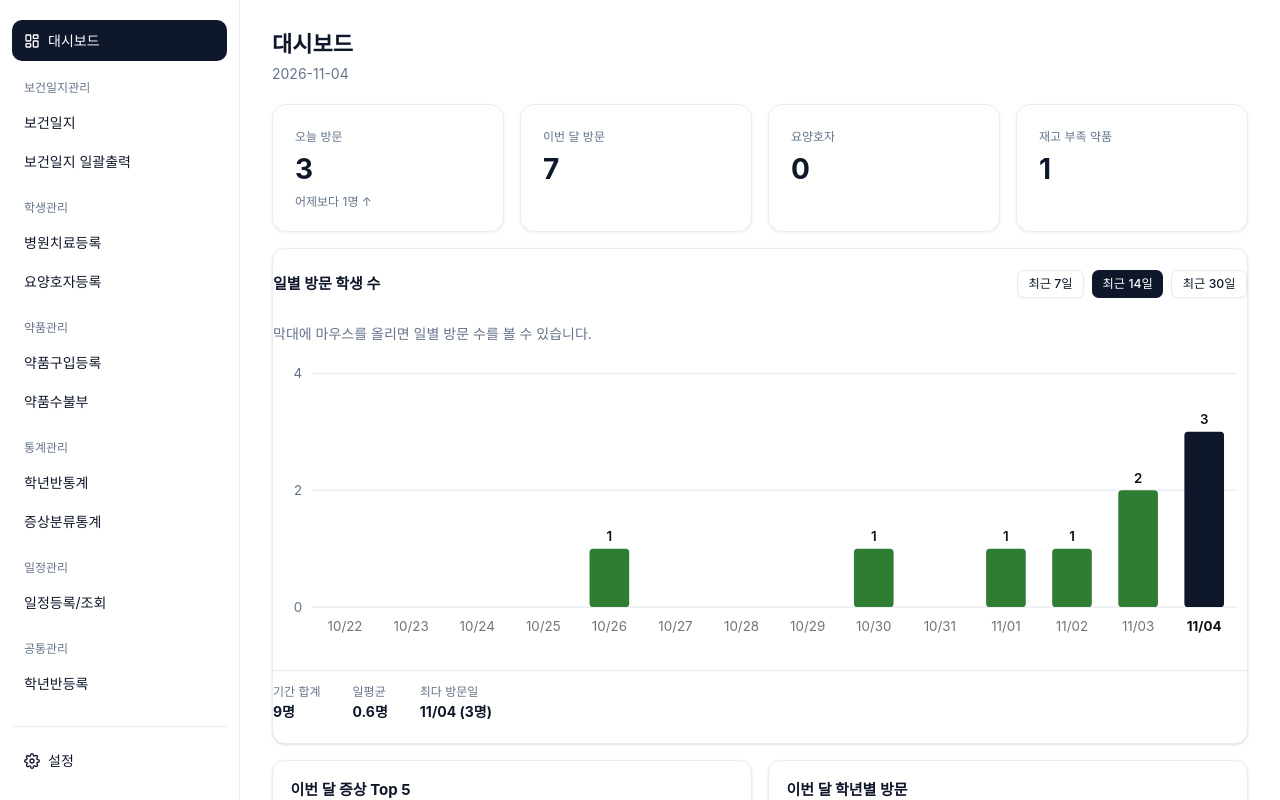
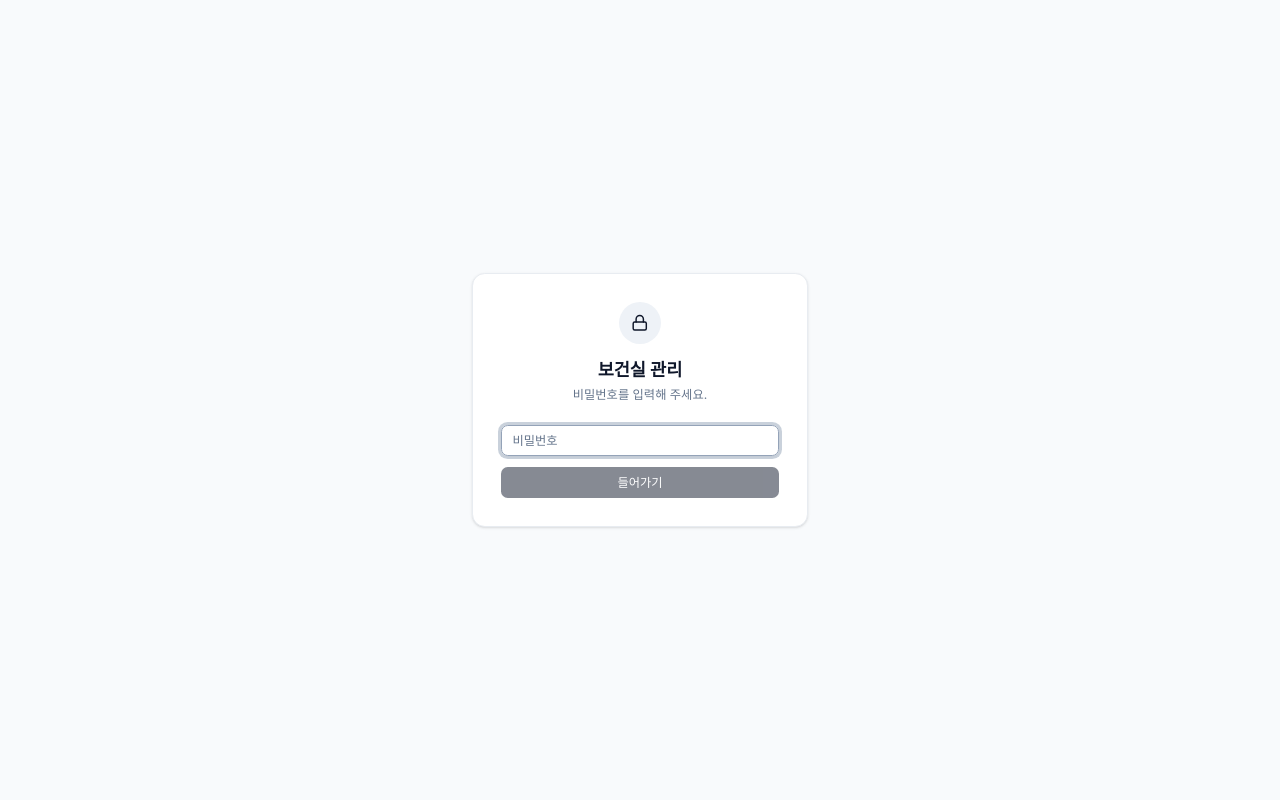
Before and after one commit to dhdmstoa2010/health-room, a React (Vite) app in the folder apps/admin/: page / in a window 1280 px wide. Shown: the top 800 px of the page. Built offline with nearby package versions, Linux system fonts and the light colour scheme; no server answers.

Commit message:
feat :: 어드민 비밀번호 로그인 페이지 및 인증 연동

```diff
--- a/apps/admin/src/App.tsx
+++ b/apps/admin/src/App.tsx
@@ -1,5 +1,7 @@
 import { useEffect, useState, type ComponentType } from 'react'
 import { Sidebar } from '@/layout/Sidebar'
+import { useAuthed } from '@/lib/auth'
+import Login from '@/pages/Login'
 import Chronic from '@/pages/students/Chronic'
 import Classes from '@/pages/Classes'
 import Dashboard from '@/pages/Dashboard'
@@ -30,6 +32,11 @@ const ROUTES: Record<string, ComponentType> = {
 const currentPath = () => window.location.hash.replace(/^#\/?/, '').split('/')[0] || 'dashboard'
 
 export default function App() {
+  const authed = useAuthed()
+  return authed ? <AdminShell /> : <Login />
+}
+
+function AdminShell() {
   const [path, setPath] = useState(currentPath)
   useEffect(() => {
     const onChange = () => setPath(currentPath())
--- a/apps/admin/src/layout/Sidebar.tsx
+++ b/apps/admin/src/layout/Sidebar.tsx
@@ -1,3 +1,5 @@
+import { LogOut } from 'lucide-react'
+import { logout } from '@/lib/auth'
 import { NAV } from './nav'
 
 export function Sidebar({ path, open = false }: { path: string; open?: boolean }) {
@@ -28,6 +30,10 @@ export function Sidebar({ path, open = false }: { path: string; open?: boolean }
         </svg>
         설정
       </a>
+      <button type="button" className="nav-link with-icon w-full text-left" onClick={logout}>
+        <LogOut size={16} aria-hidden="true" />
+        로그아웃
+      </button>
     </div>
   </aside>
   )
--- /dev/null
+++ b/apps/admin/src/lib/auth.ts
@@ -0,0 +1,94 @@
+import { useSyncExternalStore } from 'react'
+
+/**
+ * 어드민 인증(비밀번호 전용).
+ * - VITE_API_URL 이 있으면 POST {VITE_API_URL}/auth/login 으로 서버에 검증한다.
+ * - 없으면 개발 모드(`npm run dev`)에서만 목업으로 동작하며 VITE_ADMIN_PASSWORD(기본 admin1234)와 비교한다.
+ *   운영 빌드에서는 서버 없이 로그인할 수 없다.
+ */
+const TOKEN_KEY = 'health-room:admin:token'
+const API_URL = (import.meta.env.VITE_API_URL as string | undefined)?.replace(/\/$/, '')
+const MOCK_PASSWORD = (import.meta.env.VITE_ADMIN_PASSWORD as string | undefined) ?? 'admin1234'
+
+export class LoginError extends Error {
+  kind: 'wrong' | 'network'
+  constructor(kind: 'wrong' | 'network', message: string) {
+    super(message)
+    this.kind = kind
+  }
+}
+
+/* ---------- 토큰 저장 (탭을 닫으면 로그아웃되도록 sessionStorage) ---------- */
+const listeners = new Set<() => void>()
+const emit = () => listeners.forEach((l) => l())
+
+export function getToken(): string | null {
+  try {
+    return sessionStorage.getItem(TOKEN_KEY)
+  } catch {
+    return null
+  }
+}
+
+function setToken(token: string | null) {
+  try {
+    if (token) sessionStorage.setItem(TOKEN_KEY, token)
+    else sessionStorage.removeItem(TOKEN_KEY)
+  } catch {
+    /* 저장소를 못 쓰면 로그인 유지가 안 될 뿐이다 */
+  }
+  emit()
+}
+
+/* ---------- API ---------- */
+const delay = (ms: number) => new Promise((r) => setTimeout(r, ms))
+
+/** POST /auth/login  { password } → 200 { token } / 401 비밀번호 불일치 */
+export async function login(password: string): Promise<void> {
+  if (!API_URL) {
+    if (!import.meta.env.DEV) throw new LoginError('network', '서버 주소(VITE_API_URL)가 설정되지 않았습니다.')
+    await delay(300)
+    if (password !== MOCK_PASSWORD) throw new LoginError('wrong', '비밀번호가 올바르지 않습니다.')
+    return setToken('mock-admin-token')
+  }
+
+  let res: Response
+  try {
+    res = await fetch(`${API_URL}/auth/login`, {
+      method: 'POST',
+      headers: { 'Content-Type': 'application/json' },
+      body: JSON.stringify({ password }),
+    })
+  } catch {
+    throw new LoginError('network', '서버에 연결할 수 없습니다. 잠시 후 다시 시도해 주세요.')
+  }
+  if (res.status === 401) throw new LoginError('wrong', '비밀번호가 올바르지 않습니다.')
+  if (!res.ok) throw new LoginError('network', '로그인에 실패했습니다. 잠시 후 다시 시도해 주세요.')
+  const { token } = (await res.json()) as { token: string }
+  setToken(token)
+}
+
+export function logout() {
+  setToken(null)
+}
+
+/** 인증이 필요한 API 호출용: Authorization 헤더 + 401 이면 자동 로그아웃 */
+export async function authFetch(path: string, init: RequestInit = {}): Promise<Response> {
+  const headers = new Headers(init.headers)
+  const token = getToken()
+  if (token) headers.set('Authorization', `Bearer ${token}`)
+  const res = await fetch(`${API_URL ?? ''}${path}`, { ...init, headers })
+  if (res.status === 401) logout()
+  return res
+}
+
+/** 현재 로그인 여부 */
+export function useAuthed(): boolean {
+  return useSyncExternalStore(
+    (cb) => {
+      listeners.add(cb)
+      return () => listeners.delete(cb)
+    },
+    () => getToken() !== null,
+  )
+}
--- /dev/null
+++ b/apps/admin/src/pages/Login.tsx
@@ -0,0 +1,61 @@
+import { Lock } from 'lucide-react'
+import { useState, type FormEvent } from 'react'
+import { Button } from '@/components/ui/button'
+import { Card } from '@/components/ui/card'
+import { Input } from '@/components/ui/input'
+import { LoginError, login } from '@/lib/auth'
+
+export default function Login() {
+  const [password, setPassword] = useState('')
+  const [loading, setLoading] = useState(false)
+  const [error, setError] = useState('')
+
+  const submit = async (e: FormEvent) => {
+    e.preventDefault()
+    if (!password || loading) return
+    setLoading(true)
+    setError('')
+    try {
+      await login(password) // 성공하면 App 이 인증 상태를 감지해 화면을 바꾼다
+    } catch (err) {
+      setError(err instanceof LoginError ? err.message : '로그인에 실패했습니다.')
+      setPassword('')
+      setLoading(false)
+    }
+  }
+
+  return (
+    <div className="grid min-h-dvh place-items-center bg-muted px-4">
+      <Card className="w-full max-w-sm gap-0 p-8">
+        <div className="mx-auto mb-4 grid size-12 place-items-center rounded-full bg-secondary text-foreground">
+          <Lock className="size-5" />
+        </div>
+        <h1 className="text-center text-xl font-bold">보건실 관리</h1>
+        <p className="mt-1 mb-6 text-center text-sm text-muted-foreground">비밀번호를 입력해 주세요.</p>
+        <form onSubmit={submit} className="flex flex-col gap-3">
+          <Input
+            type="password"
+            autoFocus
+            autoComplete="current-password"
+            placeholder="비밀번호"
+            aria-label="비밀번호"
+            aria-invalid={!!error}
+            value={password}
+            onChange={(e) => {
+              setPassword(e.target.value)
+              setError('')
+            }}
+          />
+          {error && (
+            <p className="text-sm text-destructive" role="alert">
+              {error}
+            </p>
+          )}
+          <Button type="submit" disabled={!password || loading}>
+            {loading ? '확인 중…' : '들어가기'}
+          </Button>
+        </form>
+      </Card>
+    </div>
+  )
+}
```
